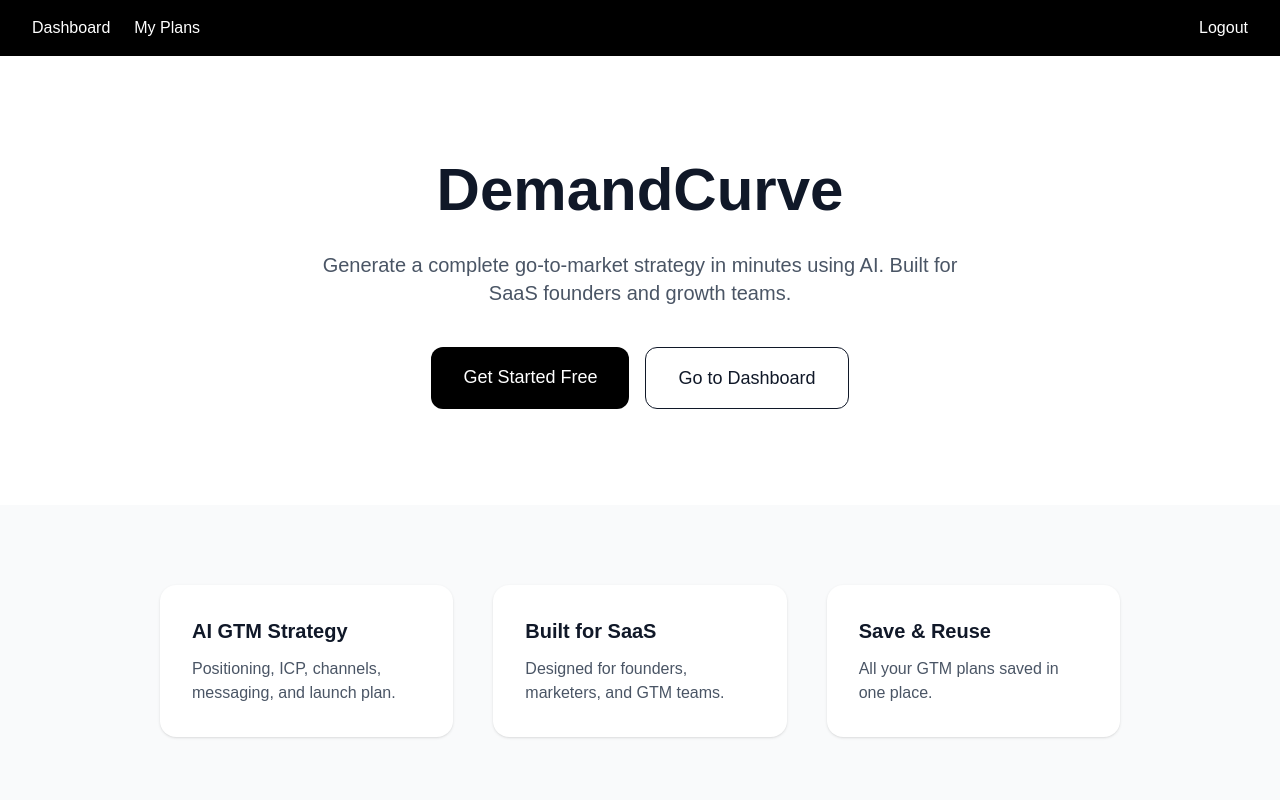
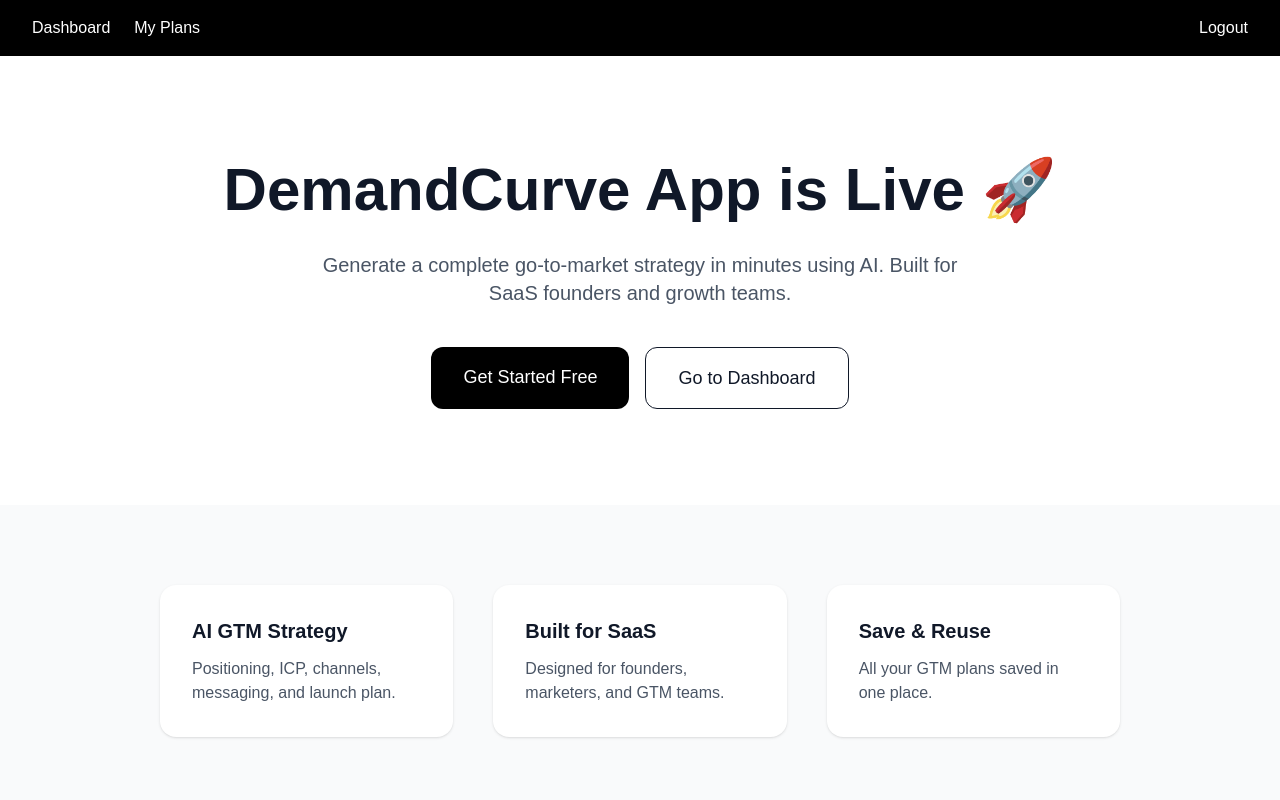
Before and after one commit to roboxie-sketch/gtm-saas, a Next.js app: page / in a window 1280 px wide. Shown: the top 800 px of the page. Built offline with nearby package versions, Linux system fonts and the light colour scheme; no server answers.

Commit message:
Replace Next.js starter page with DemandCurve landing page

```diff
--- a/src/app/page.tsx
+++ b/src/app/page.tsx
@@ -6,7 +6,7 @@
       {/* HERO */}
       <section className="max-w-6xl mx-auto px-8 py-24 text-center">
         <h1 className="text-6xl font-bold leading-tight">
-          DemandCurve
+          DemandCurve App is Live 🚀
         </h1>
 
         <p className="text-xl text-gray-600 mt-6 max-w-2xl mx-auto">
```
